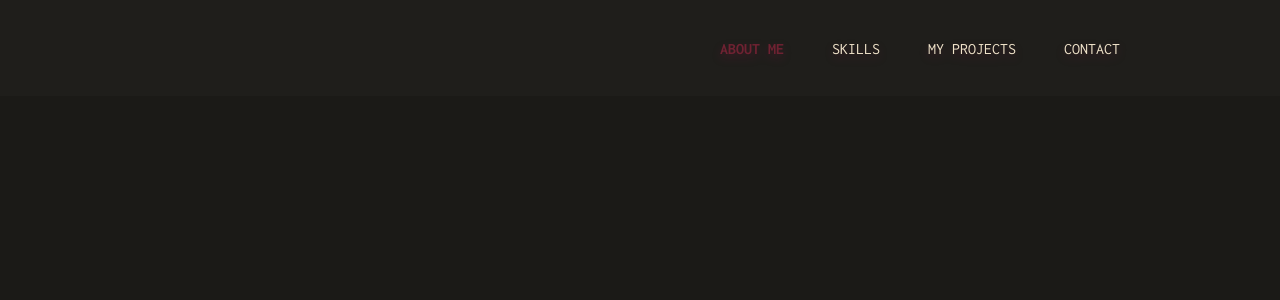
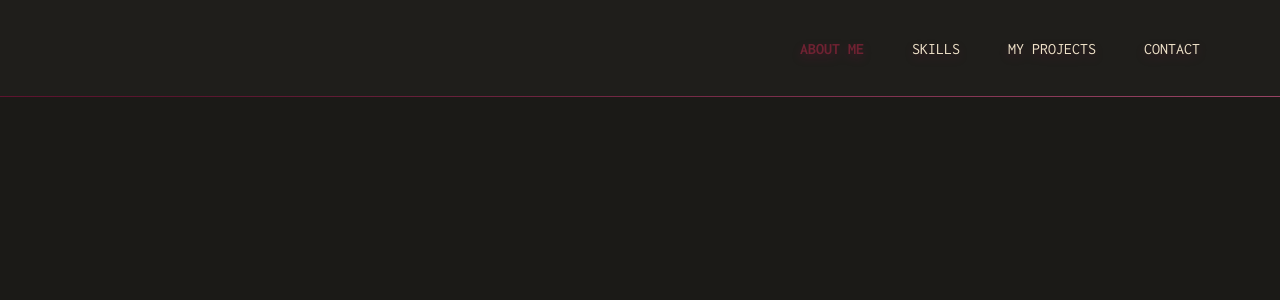
Before and after one commit to K1337xz/portfolio-web, a React (Vite) app: page / in a window 1280 px wide. Shown: the top 300 px of the page. Built offline with nearby package versions, Linux system fonts and the light colour scheme.

Commit message:
update nav

```diff
--- a/package.json
+++ b/package.json
@@ -10,6 +10,8 @@
     "preview": "vite preview"
   },
   "dependencies": {
+    "@fortawesome/free-solid-svg-icons": "^6.4.0",
+    "@fortawesome/react-fontawesome": "^0.2.0",
     "react": "^18.2.0",
     "react-dom": "^18.2.0"
   },
--- a/src/components/navbar/Navbar.jsx
+++ b/src/components/navbar/Navbar.jsx
@@ -1,4 +1,6 @@
 import React from "react";
+import { FontAwesomeIcon } from "@fortawesome/react-fontawesome";
+import { faBars } from "@fortawesome/free-solid-svg-icons";
 import "./_Navbar.scss";
 export default function Navbar() {
 	return (
@@ -26,6 +28,9 @@ export default function Navbar() {
 						</a>
 					</li>
 				</ul>
+				<div className="nav__mobile">
+					<FontAwesomeIcon icon={faBars} size="xl" color="#f0e3ca" />
+				</div>
 			</nav>
 		</header>
 	);
--- a/src/components/navbar/_Navbar.scss
+++ b/src/components/navbar/_Navbar.scss
@@ -8,16 +8,26 @@ header {
 	position: relative;
 	width: 100%;
 	height: 12vh;
-	padding-right: 10rem;
+	padding-right: 5rem;
 	background-color: $sectionColor;
 	border-bottom-width: 1px;
 	&::after {
 		content: "";
 		position: absolute;
-		left: 0;
-		z-index: 2;
-		width: 100%;
-		height: 10.2vh;
+		left: -2px;
+		top: -2px;
+		background: linear-gradient(
+			45deg,
+			#6f2232,
+			#960740,
+			#db095d50,
+			#bd5e84
+		);
+		background-size: 400%;
+		width: calc(100% + 2px);
+		height: calc(100% + 3px);
+		z-index: -1;
+		animation: borderglow 20s linear infinite;
 	}
 }
 
@@ -48,4 +58,21 @@ header {
 			font-weight: 700;
 		}
 	}
+	&__mobile {
+		display: none;
+		cursor: pointer;
+	}
 }
+@keyframes borderglow {
+	0% {
+		background-position: 0 0;
+	}
+
+	50% {
+		background-position: 400% 0;
+	}
+
+	100% {
+		background-position: 0 0;
+	}
+}
```
Also changed, not shown: 1 other file (tests, documents, lock files or other folders).
